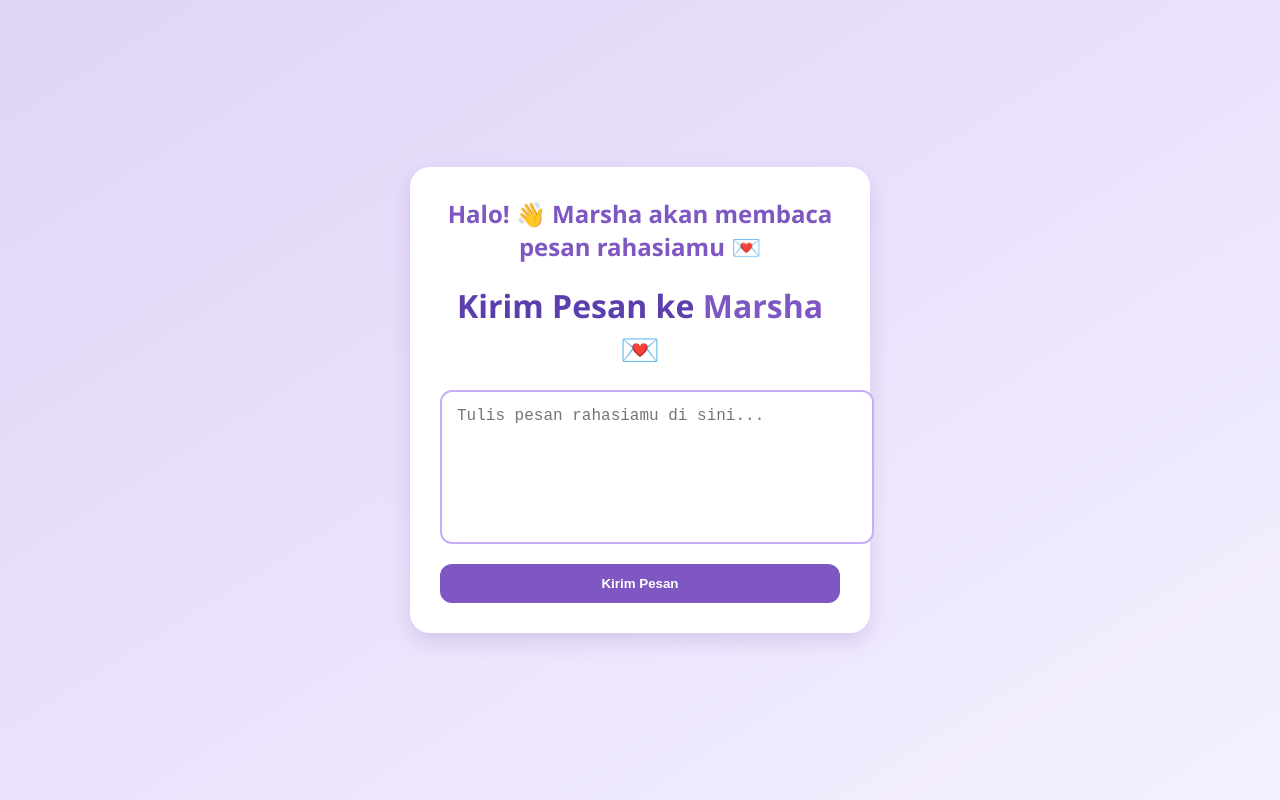
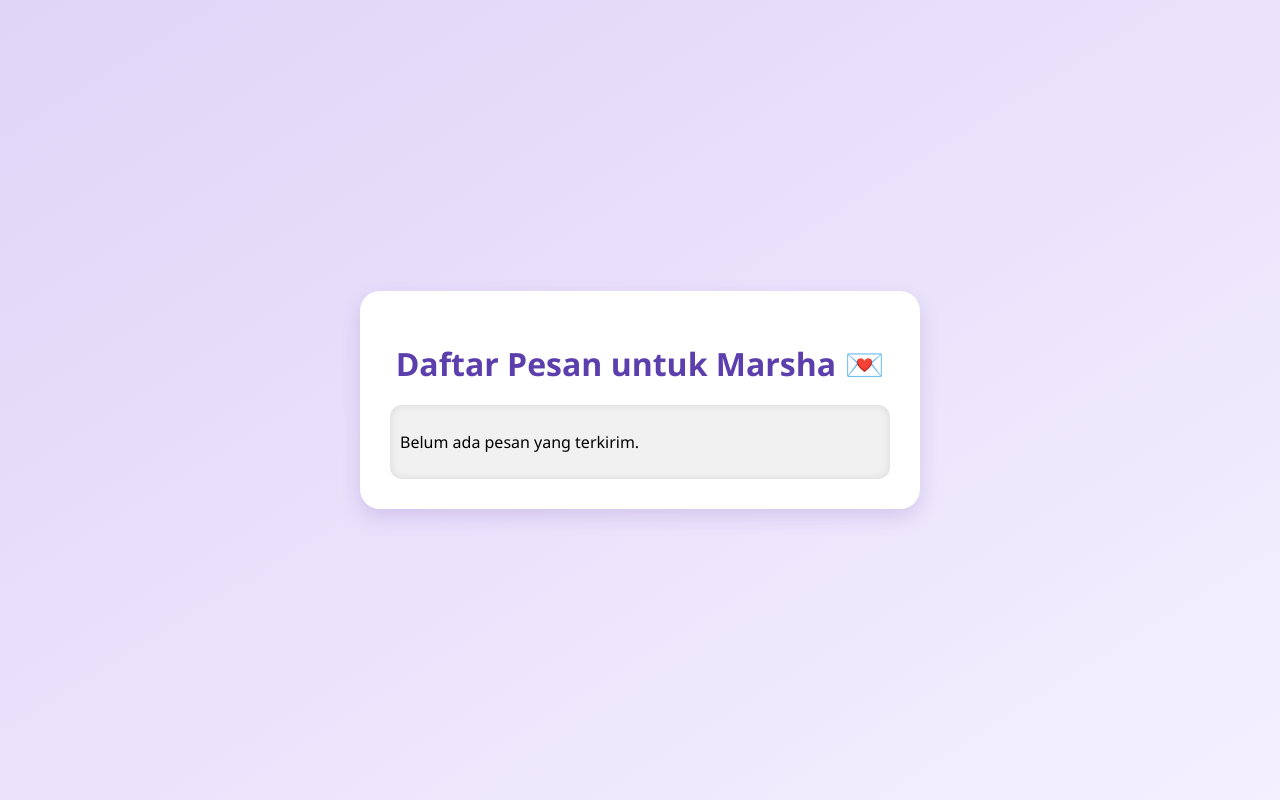
Before and after one commit to marshazahra/ngl, a plain HTML site: page index.html in a window 1280 px wide. Drawn offline with Linux system fonts and the light colour scheme.

Commit message:
Add files via upload

```diff
--- a/index.html
+++ b/index.html
@@ -3,7 +3,7 @@
 <head>
   <meta charset="UTF-8" />
   <meta name="viewport" content="width=device-width, initial-scale=1.0"/>
-  <title>Kirim Pesan ke Marsha 💌</title>
+  <title>Admin Marsha - Daftar Pesan 💌</title>
   <style>
     body {
       font-family: 'Segoe UI', sans-serif;
@@ -16,12 +16,12 @@
       overflow: hidden;
     }
 
-    .card {
+    .admin-card {
       background: white;
       border-radius: 20px;
       padding: 30px;
       width: 90%;
-      max-width: 400px;
+      max-width: 500px;
       box-shadow: 0 8px 20px rgba(120, 80, 180, 0.2);
       text-align: center;
       animation: popIn 0.5s ease-out;
@@ -33,60 +33,39 @@
       color: #5c3fad;
       margin-bottom: 20px;
       font-size: 2rem;
-      animation: fadeIn 2s ease-in-out forwards;
     }
 
-    h1 span {
+    .message-list {
+      max-height: 400px;
+      overflow-y: auto;
+      margin-top: 20px;
+      text-align: left;
+      padding: 10px;
+      border-radius: 12px;
+      background-color: #f1f1f1;
+      box-shadow: inset 0 0 8px rgba(0, 0, 0, 0.1);
+    }
+
+    .message {
+      background-color: #ffffff;
+      padding: 10px;
+      margin: 10px 0;
+      border-radius: 8px;
+      box-shadow: 0 2px 8px rgba(0, 0, 0, 0.1);
+    }
+
+    .message .time {
+      font-size: 0.9rem;
       color: #7e57c2;
     }
 
-    textarea {
-      width: 100%;
-      padding: 15px;
-      border: 2px solid #c3aef7;
-      border-radius: 12px;
-      resize: none;
-      height: 120px;
+    .message .content {
+      margin-top: 10px;
       font-size: 1rem;
     }
 
-    button {
-      margin-top: 15px;
-      width: 100%;
-      padding: 12px;
-      background-color: #7e57c2;
-      color: white;
-      font-weight: bold;
-      border: none;
-      border-radius: 12px;
-      cursor: pointer;
-      position: relative;
-      transition: transform 0.3s;
-    }
-
-    button:hover {
-      background-color: #673ab7;
-      transform: scale(1.05);
-    }
-
-    button:active {
-      transform: scale(0.95);
-    }
-
-    .success {
-      color: #4caf50;
+    .message .sticker {
       margin-top: 10px;
-      display: none;
-      animation: bubbleUp 1s ease-out;
-    }
-
-    .greeting {
-      font-size: 1.5rem;
-      color: #7e57c2;
-      font-weight: bold;
-      margin-bottom: 20px;
-      display: none;
-      animation: fadeInGreeting 2s ease-out forwards;
     }
 
     @keyframes popIn {
@@ -94,72 +73,49 @@
       to { opacity: 1; transform: scale(1); }
     }
 
-    @keyframes fadeIn {
-      from { opacity: 0; }
-      to { opacity: 1; }
-    }
-
-    @keyframes fadeInGreeting {
-      from { opacity: 0; transform: translateY(-20px); }
-      to { opacity: 1; transform: translateY(0); }
-    }
-
-    @keyframes bubbleUp {
-      from { transform: translateY(10px); opacity: 0; }
-      to { transform: translateY(0); opacity: 1; }
-    }
-
     @media (max-width: 600px) {
-      .card {
+      .admin-card {
         padding: 20px;
         max-width: 90%;
       }
     }
+
   </style>
 </head>
 <body>
-  <div class="card">
-    <div class="greeting" id="greeting">Halo! 👋 Marsha akan membaca pesan rahasiamu 💌</div>
-    <h1>Kirim Pesan ke <span>Marsha</span> 💌</h1>
-    <textarea id="pesan" placeholder="Tulis pesan rahasiamu di sini..."></textarea>
-
-    <button onclick="kirimPesan()">Kirim Pesan</button>
-    <p id="info" class="success"></p>
+  <div class="admin-card">
+    <h1>Daftar Pesan untuk Marsha 💌</h1>
+    <div class="message-list" id="message-list">
+      <!-- Pesan akan dimuat di sini -->
+    </div>
   </div>
 
-  <audio id="sound" src="https://www.soundjay.com/button/beep-07.wav"></audio>
+  <script>
+    window.onload = function() {
+      // Mengambil daftar pesan yang sudah terkirim dari LocalStorage
+      const pesanSebelumnya = JSON.parse(localStorage.getItem('pesanUntukMarsha') || '[]');
+      const messageList = document.getElementById('message-list');
 
-  <script>
-    // Show greeting animation
-    window.onload = function() {
-      setTimeout(function() {
-        document.getElementById('greeting').style.display = 'block';
-      }, 500); // Delay before showing greeting
-    };
+      if (pesanSebelumnya.length === 0) {
+        messageList.innerHTML = '<p>Belum ada pesan yang terkirim.</p>';
+      } else {
+        // Menampilkan pesan dengan urutan terbaru
+        pesanSebelumnya.reverse().forEach(pesan => {
+          const messageElement = document.createElement('div');
+          messageElement.classList.add('message');
 
-    function kirimPesan() {
-      const pesan = document.getElementById('pesan').value.trim();
+          const time = new Date(pesan.waktu);
+          const formattedTime = `${time.toLocaleDateString()} ${time.toLocaleTimeString()}`;
 
-      if (!pesan) {
-        alert('Pesan tidak boleh kosong!');
-        return;
+          messageElement.innerHTML = `
+            <div class="time">Dikirim pada: ${formattedTime}</div>
+            <div class="content">${pesan.isi}</div>
+            <div class="sticker">${pesan.sticker ? `Stiker: ${pesan.sticker}` : ''}</div>
+          `;
+
+          messageList.appendChild(messageElement);
+        });
       }
-
-      const pesanSebelumnya = JSON.parse(localStorage.getItem('pesanUntukMarsha') || '[]');
-      pesanSebelumnya.push({ isi: pesan, waktu: new Date().toISOString() });
-      localStorage.setItem('pesanUntukMarsha', JSON.stringify(pesanSebelumnya));
-
-      // Play sound effect
-      document.getElementById('sound').play();
-
-      // Show success message with animation
-      const info = document.getElementById('info');
-      info.textContent = `Pesanmu terkirim! 💌`;
-      info.classList.remove('hidden');
-      setTimeout(() => info.classList.add('hidden'), 3000);  // Hide after 3 seconds
-
-      // Reset form
-      document.getElementById('pesan').value = '';
     }
   </script>
 </body>
```
